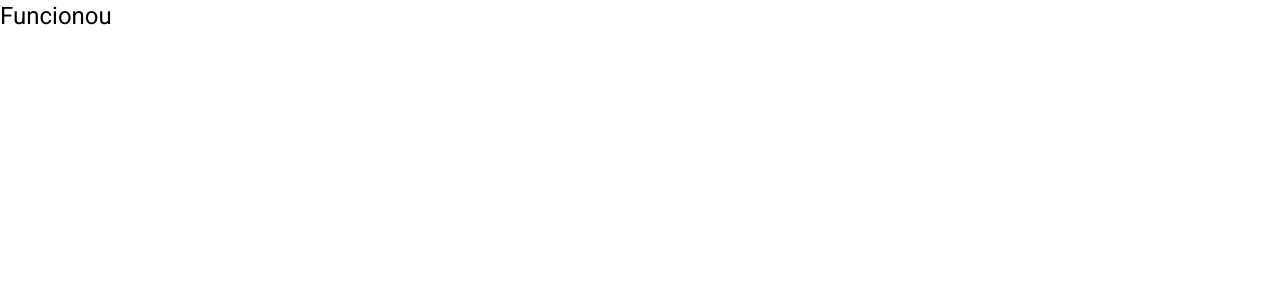
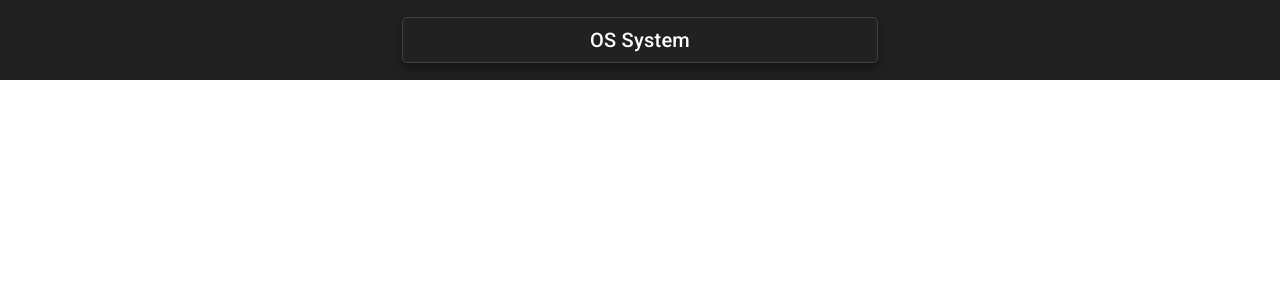
Before and after one commit to francelinom/ordem-servico, an Angular app: page / in a window 1280 px wide. Shown: the top 300 px of the page. Built offline with nearby package versions, Linux system fonts and the light colour scheme.

Commit message:
feat component header

```diff
--- a/src/app/app.component.html
+++ b/src/app/app.component.html
@@ -1 +1 @@
-<h1>Funcionou</h1>
+<app-header></app-header>
--- /dev/null
+++ b/src/app/views/components/template/header/header.component.css
@@ -0,0 +1,12 @@
+.header {
+    height: 10%;
+    display: flex;
+    align-items: center;
+    justify-content: center;
+}
+
+h1 {
+    border: 1px solid rgb(68, 67, 67);
+    padding: .4rem 15%;
+    border-radius: 5px;
+}
--- /dev/null
+++ b/src/app/views/components/template/header/header.component.html
@@ -0,0 +1,3 @@
+<mat-toolbar class="header">
+    <h1 class="mat-elevation-z8">OS System</h1>
+</mat-toolbar>
```
Also changed, not shown: src/app/app.module.ts (+36 -2 lines), src/app/views/components/template/header/header.component.ts (added, +10 -0 lines).
